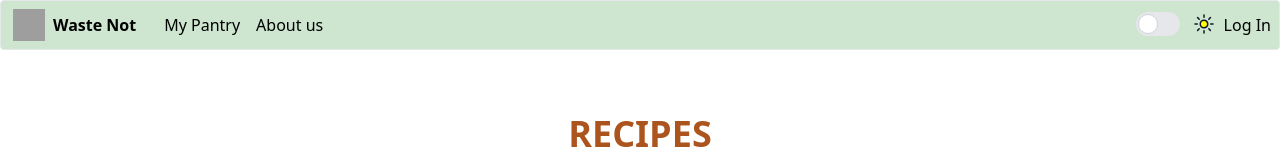
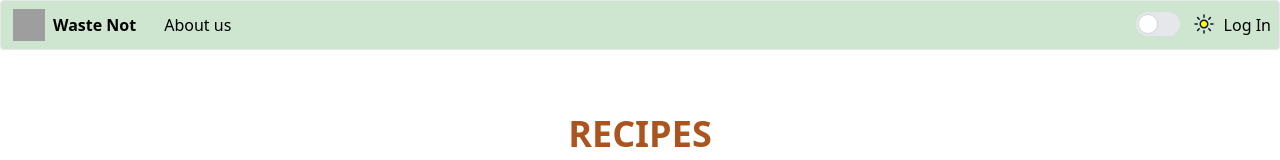
Before and after one commit to Blue-ocean-HR/blueocean-client, a React app: page / in a window 1280 px wide. Shown: the top 160 px of the page. Built offline with nearby package versions, Linux system fonts and the light colour scheme; no server answers; grey boxes are pictures that could not be loaded; the HTML template or start-up script is replaced by a standard one.

Commit message:
fixed bug where pantry shows up when user is not logged in

```diff
--- a/src/Nav.jsx
+++ b/src/Nav.jsx
@@ -30,14 +30,14 @@
               </Link>
             </div>
             {/* Primary Nav */}
-            <div className="flex items-center">
+           {isAuthenticated && <div className="flex items-center">
               <Link to="/pantry">
                 <div className=" hover:text-gray-900">
                   My Pantry
                 </div>
 
               </Link>
-            </div>
+            </div>}
             <div className="items-center hidden md:flex">
               <Link to="/about">
                 <div className=" hover:text-gray-900">
```
Also changed, not shown: 1 other file (tests, documents, lock files or other folders).
